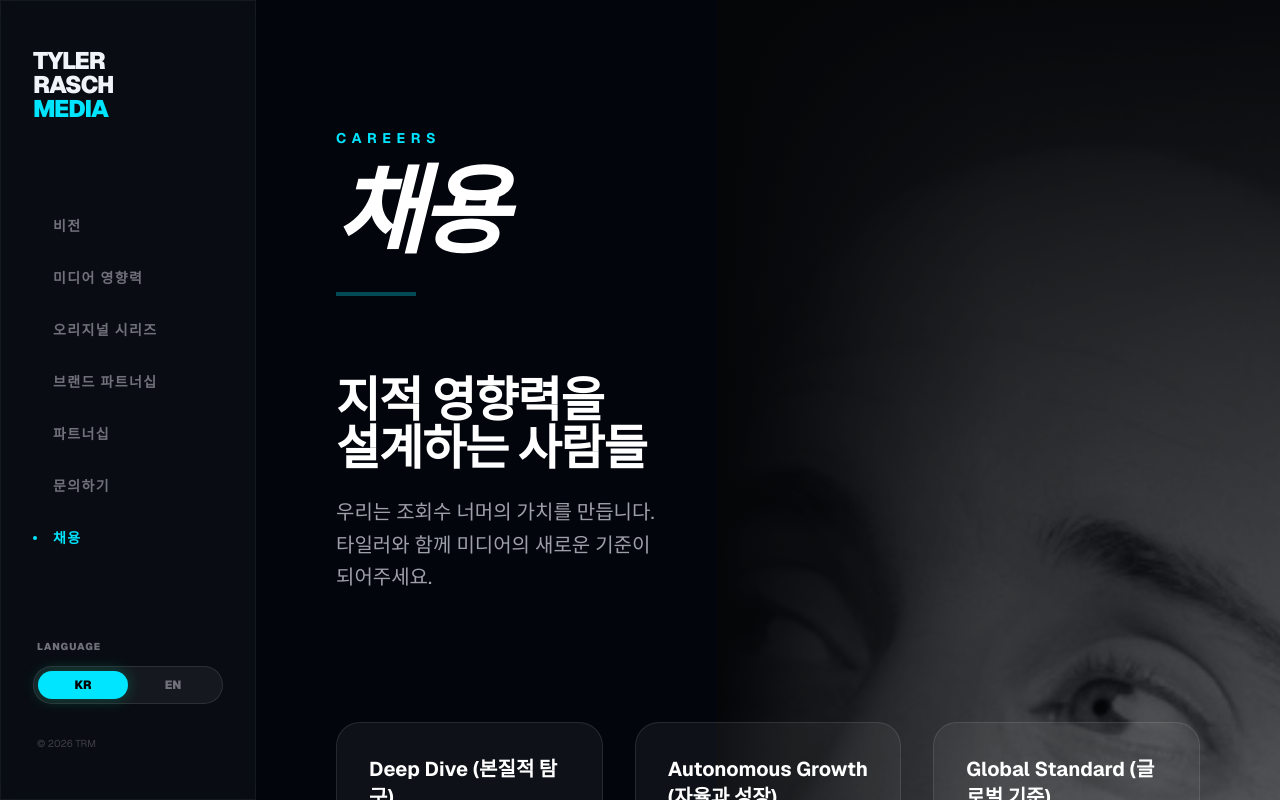
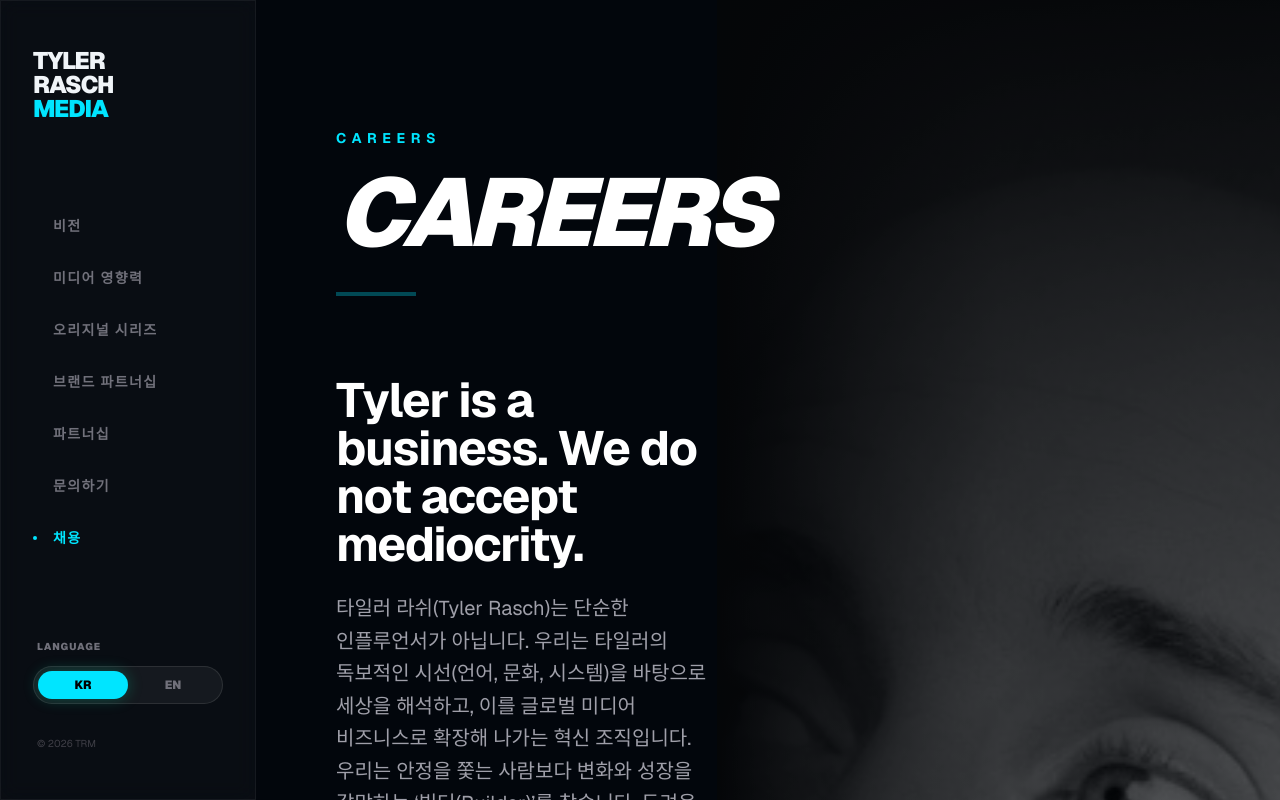
Before and after one commit to tyler-team/tyler-rasch-media, a Next.js app: page /careers in a window 1280 px wide. Shown: the top 800 px of the page. Built offline with nearby package versions, Linux system fonts and the light colour scheme.

Commit message:
feat: update careers page header and intro story

```diff
--- a/src/app/page.tsx
+++ b/src/app/page.tsx
@@ -294,9 +294,9 @@
       heading: <>Lead with Authority.<br />Partner with Tyler.</>
     },
     careers: {
-      heading: "채용",
-      subheading: "지적 영향력을 설계하는 사람들",
-      desc: "우리는 조회수 너머의 가치를 만듭니다. 타일러와 함께 미디어의 새로운 기준이 되어주세요.",
+      heading: "CAREERS",
+      subheading: "Tyler is a business. We do not accept mediocrity.",
+      desc: "타일러 라쉬(Tyler Rasch)는 단순한 인플루언서가 아닙니다. 우리는 타일러의 독보적인 시선(언어, 문화, 시스템)을 바탕으로 세상을 해석하고, 이를 글로벌 미디어 비즈니스로 확장해 나가는 혁신 조직입니다. 우리는 안정을 쫓는 사람보다 변화와 성장을 갈망하는 ‘빌더(Builder)’를 찾습니다. 두려움 없이 실험하고, 치열하게 협업하며, 높은 기준(High Standard)으로 시장에 임팩트를 남길 준비가 되셨다면 지금 바로 합류하세요.",
       values: [
         { title: "Deep Dive (본질적 탐구)", desc: "표면적인 재미가 아닌, 본질을 꿰뚫는 기획을 지향합니다. '왜?'라는 질문을 멈추지 않는 집요함이 필요합니다." },
         { title: <>Autonomous Growth<br />(자율과 성장)</>, desc: "시키는 일만 하지 않습니다. 스스로 브랜드의 성장을 위한 가설을 세우고, 검증하고, 결과를 만들어냅니다." },
@@ -607,8 +607,8 @@
     },
     careers: {
       heading: "CAREERS",
-      subheading: "Designers of Intellectual Influence",
-      desc: "We create value beyond views. Join Tyler in setting a new standard for media.",
+      subheading: "Tyler is a business. We do not accept mediocrity.",
+      desc: "Tyler Rasch is not just an influencer. We are an innovative organization that interprets the world through Tyler's unique perspective (language, culture, systems) and expands it into a global media business. We are looking for 'builders' who crave change and growth rather than those who seek stability. If you are ready to experiment without fear, collaborate intensely, and leave an impact on the market with high standards, join us now.",
       values: [
         { title: "Deep Dive", desc: "We seek planning that pierces through the surface to the essence. Relentlessly asking 'Why?' is essential." },
         { title: "Autonomous Growth", desc: "We don't just follow orders. We set hypotheses for brand growth, verify them, and create results." },
```
Lines whose indentation alone changed are shown as unchanged.
